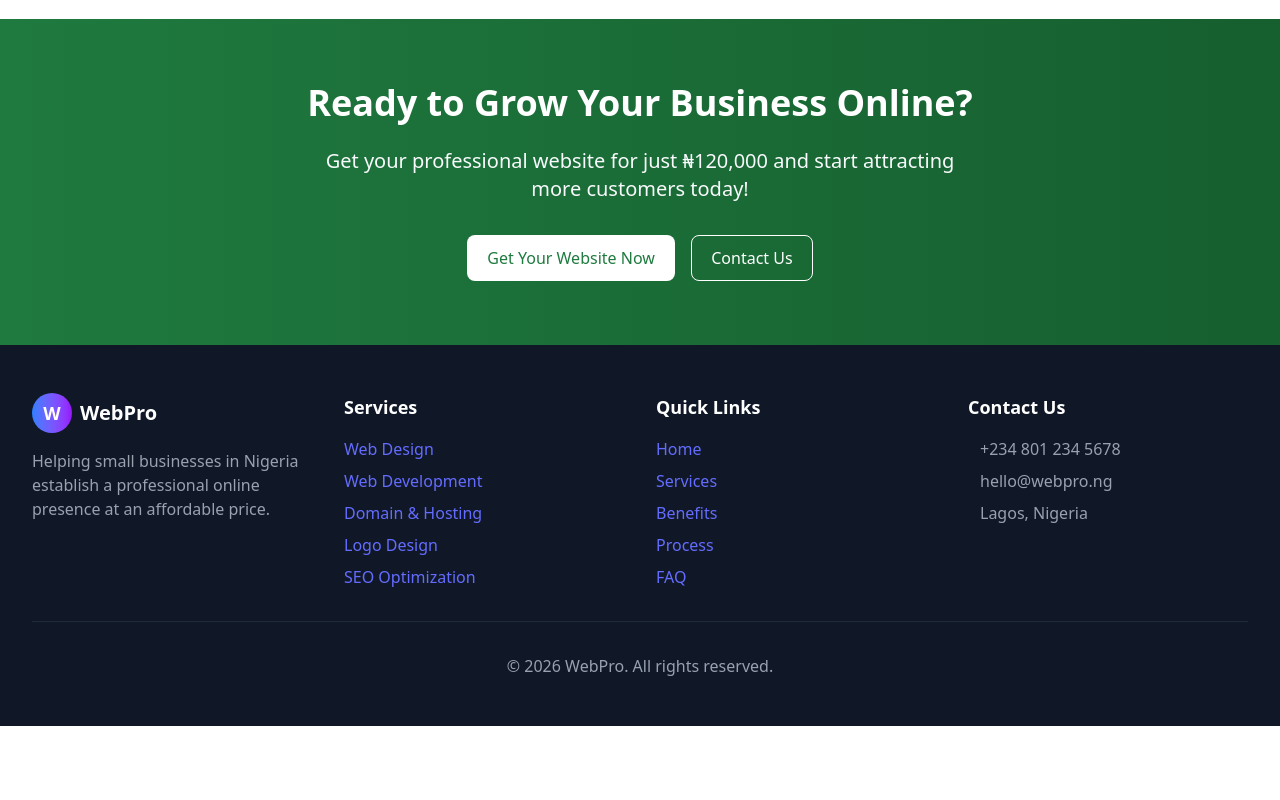
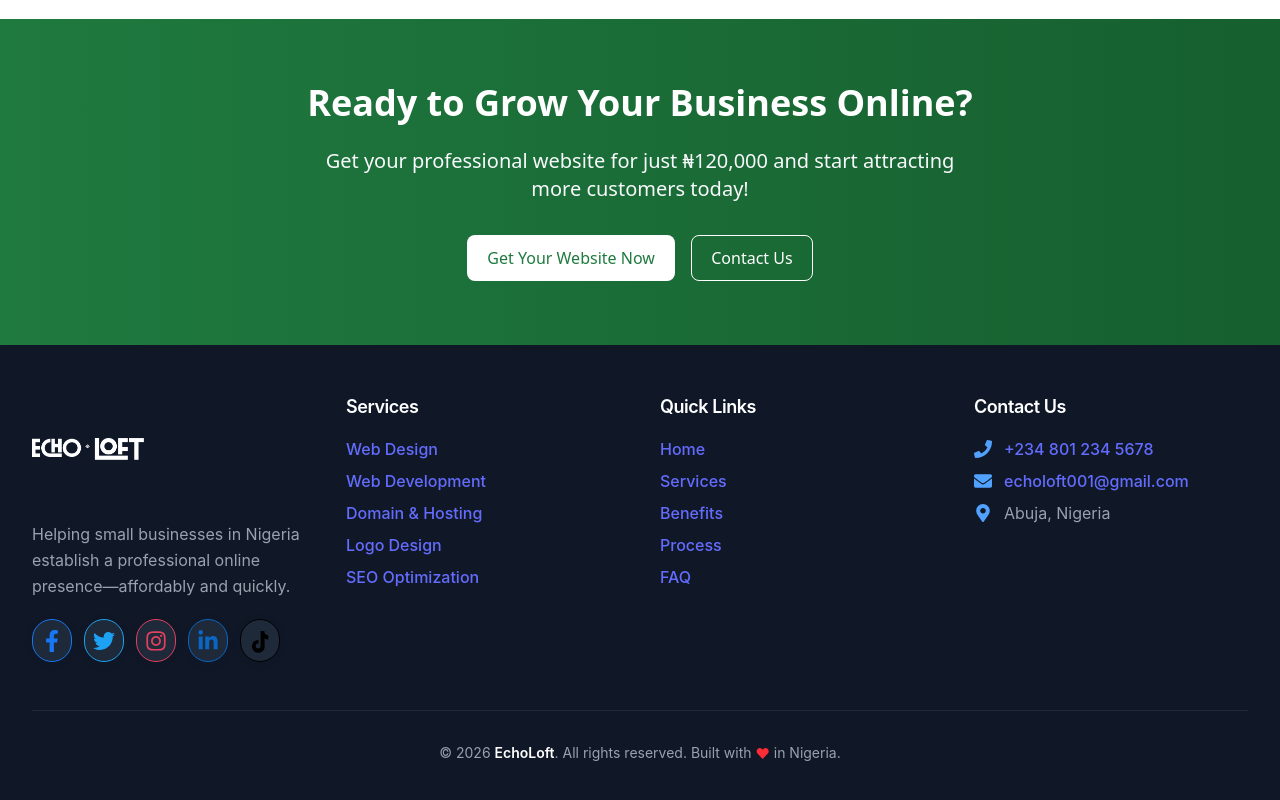
Before and after one commit to LottaCodr/Echoloft-Landing-Page, a React (Vite) app: page / in a window 1280 px wide. Shown: the part 4974-5774 px from the top of the page. Before the commit the page ends 5700 px from the top, so only its background shows below. Built offline with nearby package versions, Linux system fonts and the light colour scheme.

Commit message:
Add social handles

```diff
--- a/src/components/Footer.tsx
+++ b/src/components/Footer.tsx
@@ -1,75 +1,237 @@
-import React from 'react';
+import React from "react";
+import {
+  FaFacebookF,
+  FaTwitter,
+  FaInstagram,
+  FaLinkedinIn,
+  FaPhone,
+  FaEnvelope,
+  FaMapMarkerAlt,
+} from "react-icons/fa";
+
+// Social links using React Icons
+const socialLinks = [
+  {
+    href: "https://facebook.com/webpro.ng",
+    label: "Facebook",
+    icon: <FaFacebookF size={22} />,
+    brandColor: "#1877f3",
+  },
+  {
+    href: "https://twitter.com/webpro_ng",
+    label: "Twitter",
+    icon: <FaTwitter size={22} />,
+    brandColor: "#1da1f2",
+  },
+  {
+    href: "https://instagram.com/webpro.ng",
+    label: "Instagram",
+    icon: <FaInstagram size={22} />,
+    brandColor: "#e4405f",
+  },
+  {
+    href: "https://linkedin.com/company/webprong",
+    label: "LinkedIn",
+    icon: <FaLinkedinIn size={22} />,
+    brandColor: "#0a66c2",
+  },
+  {
+    href: "https://www.tiktok.com/@webpro.ng",
+    label: "TikTok",
+    icon: (
+      // TikTok icon via SVG, as react-icons does not include TikTok in Font Awesome
+      <svg
+        width={22}
+        height={22}
+        viewBox="0 0 24 24"
+        fill="none"
+        aria-hidden="true"
+        xmlns="http://www.w3.org/2000/svg"
+        style={{ display: "inline-block", verticalAlign: "middle" }}
+      >
+        <path
+          d="M16.666 0H12.665v16.393a2.672 2.672 0 11-2.347-2.654V9.74a6.988 6.988 0 101.64 13.733c2.841-.535 5.039-3.062 5.039-6.027V7.967c1.135.847 2.501 1.347 4 1.347V4.75a4.748 4.748 0 01-4.33-4.75z"
+          fill="#000"
+        />
+      </svg>
+    ),
+    brandColor: "#010101",
+  }
+];
+
+const serviceLinks = [
+  { label: "Web Design", href: "#services" },
+  { label: "Web Development", href: "#services" },
+  { label: "Domain & Hosting", href: "#services" },
+  { label: "Logo Design", href: "#services" },
+  { label: "SEO Optimization", href: "#services" },
+];
+
+const quickLinks = [
+  { label: "Home", href: "#home" },
+  { label: "Services", href: "#services" },
+  { label: "Benefits", href: "#benefits" },
+  { label: "Process", href: "#process" },
+  { label: "FAQ", href: "#faq" },
+];
+
+const contacts = [
+  {
+    icon: <FaPhone className="mr-3 text-blue-400" size={18} aria-hidden="true" />,
+    value: <a href="tel:+2348012345678" className="hover:underline">+234 801 234 5678</a>,
+    label: "Phone"
+  },
+  {
+    icon: <FaEnvelope className="mr-3 text-blue-400" size={18} aria-hidden="true" />,
+    value: <a href="mailto:echoloft001@gmail.com" className="hover:underline">echoloft001@gmail.com</a>,
+    label: "Email"
+  },
+  {
+    icon: <FaMapMarkerAlt className="mr-3 text-blue-400" size={18} aria-hidden="true" />,
+    value: <>Abuja, Nigeria</>,
+    label: "Location"
+  }
+];
+
+// Helper: smooth scroll handler for hash links
+const handleSmoothScroll = (e: React.MouseEvent<HTMLAnchorElement, MouseEvent>, href: string) => {
+  if (href.startsWith("#")) {
+    e.preventDefault();
+    const element = document.querySelector(href);
+    if (element) {
+      (element as HTMLElement).scrollIntoView({ behavior: "smooth" });
+    }
+    // Optionally, update the URL hash (not required for navigation hash)
+    window.history.replaceState(null, "", href);
+  }
+};
 
 export default function Footer() {
   const currentYear = new Date().getFullYear();
 
   return (
-    <footer className="bg-gray-900 text-white py-12">
+    <footer className="bg-gray-900 text-white py-12 font-sans">
       <div className="max-w-7xl mx-auto px-4 sm:px-6 lg:px-8">
-        <div className="grid grid-cols-1 md:grid-cols-4 gap-8">
-          <div>
+        {/* Responsive grid for sections */}
+        <div className="grid grid-cols-1 md:grid-cols-4 gap-10">
+          {/* Brand/About */}
+          <section className='top-0'>
             <div className="flex items-center mb-4">
-              <div className="w-10 h-10 bg-gradient-to-r from-blue-500 to-purple-600 rounded-full flex items-center justify-center">
-                <span className="text-white font-bold text-lg">W</span>
+              <div
+                className="w-28 h-28 rounded-full flex items-center justify-center bg-transparent transition-transform duration-300 hover:scale-105 active:scale-100"
+                style={{
+                  background: "none",
+                  padding: 0,
+                }}
+              >
+                <img
+                  src={"/images/echoloft-logo-white.png"}
+                  alt="Echoloft Logo"
+                  className="object-contain"
+                  style={{
+                    display: "block",
+                    width: 112,
+                    height: 112,
+                    maxWidth: "none",
+                    maxHeight: "none",
+                    filter: "brightness(0) invert(1)", // flat white logo style for dark bg
+                    margin: 0,
+                  }}
+                  loading="lazy"
+                />
               </div>
-              <span className="ml-2 text-xl font-bold">WebPro</span>
             </div>
-            <p className="text-gray-400 mb-4">Helping small businesses in Nigeria establish a professional online presence at an affordable price.</p>
-            <div className="flex space-x-4">
-              <a href="#" className="text-gray-400 hover:text-white transition duration-300">
-                <i className="fab fa-facebook-f"></i>
-              </a>
-              <a href="#" className="text-gray-400 hover:text-white transition duration-300">
-                <i className="fab fa-twitter"></i>
-              </a>
-              <a href="#" className="text-gray-400 hover:text-white transition duration-300">
-                <i className="fab fa-instagram"></i>
-              </a>
-              <a href="#" className="text-gray-400 hover:text-white transition duration-300">
-                <i className="fab fa-linkedin-in"></i>
-              </a>
-            </div>
-          </div>
-          <div>
-            <h3 className="text-lg font-semibold mb-4">Services</h3>
+            <p className="text-gray-400 mb-5 leading-relaxed text-base">
+              Helping small businesses in Nigeria establish a professional online presence—affordably and quickly.
+            </p>
+            {/* Accessible social icons */}
+            <nav aria-label="Social media" className="flex space-x-3 mt-3 mb-2">
+              {socialLinks.map((link) => (
+                <a
+                  href={link.href}
+                  key={link.href}
+                  target="_blank"
+                  rel="noopener noreferrer"
+                  className={`rounded-full bg-gray-800 hover:bg-white group transition-all duration-200 shadow-lg p-2 flex items-center justify-center focus:outline-none focus:ring-2 focus:ring-[${link.brandColor}]`}
+                  style={{
+                    color: link.brandColor,
+                    border: `1.5px solid ${link.brandColor}`,
+                    boxShadow: "0 2px 10px 0 rgba(0,0,0,0.07)",
+                  }}
+                  aria-label={link.label}
+                  tabIndex={0}
+                  onKeyDown={(e) => {
+                    if (e.key === "Enter" || e.key === " ") {
+                      window.open(link.href, "_blank", "noopener,noreferrer");
+                    }
+                  }}
+                >
+                  <span
+                    className="group-hover:text-white transition-colors duration-200"
+                    style={{
+                      color: link.brandColor,
+                    }}
+                  >
+                    {link.icon}
+                  </span>
+                </a>
+              ))}
+            </nav>
+          </section>
+          {/* Services */}
+          <section>
+            <h3 className="text-lg font-semibold mb-4 tracking-tight">Services</h3>
             <ul className="space-y-2">
-              <li><a href="#" className="text-gray-400 hover:text-white transition duration-300">Web Design</a></li>
-              <li><a href="#" className="text-gray-400 hover:text-white transition duration-300">Web Development</a></li>
-              <li><a href="#" className="text-gray-400 hover:text-white transition duration-300">Domain & Hosting</a></li>
-              <li><a href="#" className="text-gray-400 hover:text-white transition duration-300">Logo Design</a></li>
-              <li><a href="#" className="text-gray-400 hover:text-white transition duration-300">SEO Optimization</a></li>
+              {serviceLinks.map((s) => (
+                <li key={s.label}>
+                  <a
+                    href={s.href}
+                    onClick={(e) => handleSmoothScroll(e, s.href)}
+                    className="text-gray-400 hover:text-white focus:text-white transition-colors duration-200 focus:outline-none focus:underline"
+                    tabIndex={0}
+                  >
+                    {s.label}
+                  </a>
+                </li>
+              ))}
             </ul>
-          </div>
-          <div>
-            <h3 className="text-lg font-semibold mb-4">Quick Links</h3>
+          </section>
+          {/* Quick Links */}
+          <section>
+            <h3 className="text-lg font-semibold mb-4 tracking-tight">Quick Links</h3>
             <ul className="space-y-2">
-              <li><a href="#home" className="text-gray-400 hover:text-white transition duration-300">Home</a></li>
-              <li><a href="#services" className="text-gray-400 hover:text-white transition duration-300">Services</a></li>
-              <li><a href="#benefits" className="text-gray-400 hover:text-white transition duration-300">Benefits</a></li>
-              <li><a href="#process" className="text-gray-400 hover:text-white transition duration-300">Process</a></li>
-              <li><a href="#faq" className="text-gray-400 hover:text-white transition duration-300">FAQ</a></li>
+              {quickLinks.map((q) => (
+                <li key={q.label}>
+                  <a
+                    href={q.href}
+                    onClick={(e) => handleSmoothScroll(e, q.href)}
+                    className="text-gray-400 hover:text-white focus:text-white transition-colors duration-200 focus:outline-none focus:underline"
+                    tabIndex={0}
+                  >
+                    {q.label}
+                  </a>
+                </li>
+              ))}
             </ul>
-          </div>
-          <div>
-            <h3 className="text-lg font-semibold mb-4">Contact Us</h3>
+          </section>
+          {/* Contact */}
+          <section>
+            <h3 className="text-lg font-semibold mb-4 tracking-tight">Contact Us</h3>
             <ul className="space-y-2 text-gray-400">
-              <li className="flex items-center">
-                <i className="fas fa-phone mr-3 text-blue-400"></i>
-                +234 801 234 5678
-              </li>
-              <li className="flex items-center">
-                <i className="fas fa-envelope mr-3 text-blue-400"></i>
-                hello@webpro.ng
-              </li>
-              <li className="flex items-center">
-                <i className="fas fa-map-marker-alt mr-3 text-blue-400"></i>
-                Lagos, Nigeria
-              </li>
+              {contacts.map((c) => (
+                <li key={c.label} className="flex items-center">
+                  {c.icon}
+                  <span className="whitespace-nowrap">{c.value}</span>
+                </li>
+              ))}
             </ul>
-          </div>
+          </section>
         </div>
-        <div className="border-t border-gray-800 mt-8 pt-8 text-center text-gray-400">
-          <p>&copy; {currentYear} WebPro. All rights reserved.</p>
+        {/* Divider and copyright */}
+        <div className="border-t border-gray-800 mt-10 pt-8 text-center text-gray-400 text-sm">
+          <p>
+            &copy; {currentYear} <span className="text-white font-semibold">EchoLoft</span>. All rights reserved. Built with <span className="inline-block align-middle text-red-500" title="heart" aria-label="love">♥</span> in Nigeria.
+          </p>
         </div>
       </div>
     </footer>
```
